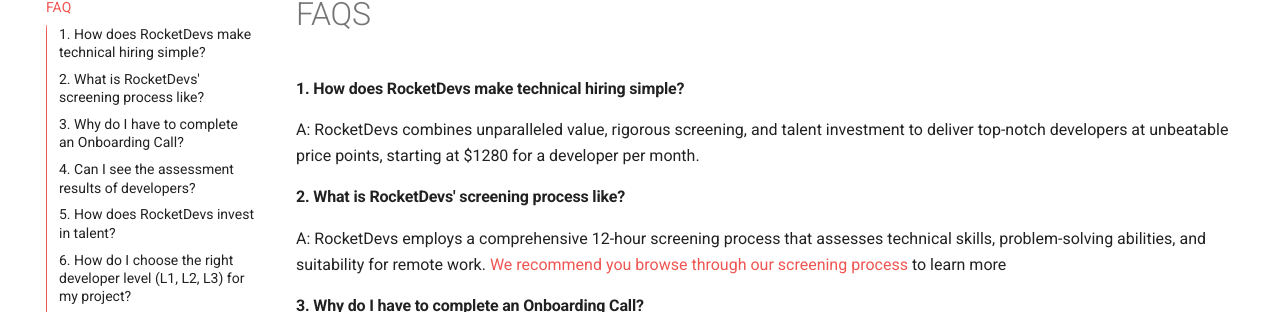
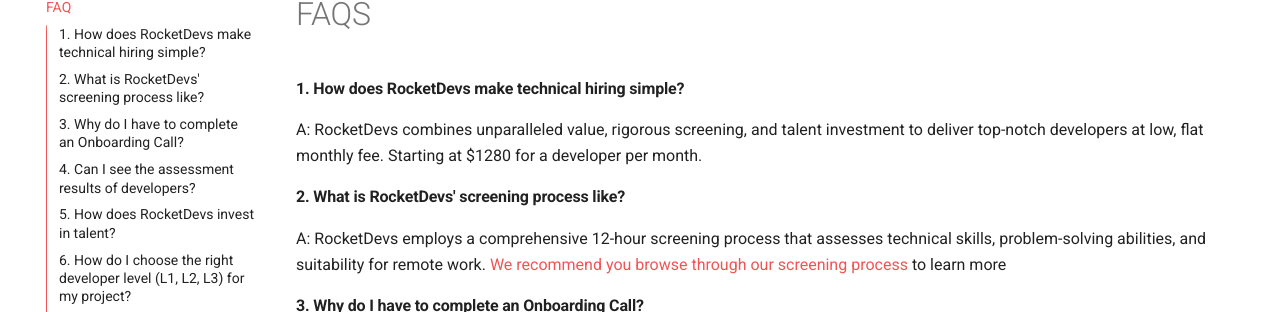
Before and after one commit to TheLastSultan/RocketDevsDocs, an MkDocs documentation site: the page built from docs/FAQS.md, in a window 1280 px wide and 900 px high. Shown: the part 152-464 px from the top of the window. Built offline with MkDocs 1.6.1 and Material for MkDocs 9.7.7, drawn with Linux system fonts in a browser that asks for light colours.

Commit message:
Update FAQS.md

```diff
--- a/docs/FAQS.md
+++ b/docs/FAQS.md
@@ -1,6 +1,6 @@
 # FAQS
 #### 1. **How does RocketDevs make technical hiring simple?**
- A: RocketDevs combines unparalleled value, rigorous screening, and talent investment to deliver top-notch developers at unbeatable price points, starting at $1280 for a developer per month.
+ A: RocketDevs combines unparalleled value, rigorous screening, and talent investment to deliver top-notch developers at low, flat monthly fee. Starting at $1280 for a developer per month.
 #### 2. **What is RocketDevs' screening process like?**
  A: RocketDevs employs a comprehensive 12-hour screening process that assesses technical skills, problem-solving abilities, and suitability for remote work. [We recommend you browse through our screening process](TechnicalScreeningProcess.md) to learn more
 #### 3. **Why do I have to complete an Onboarding Call?**
```
